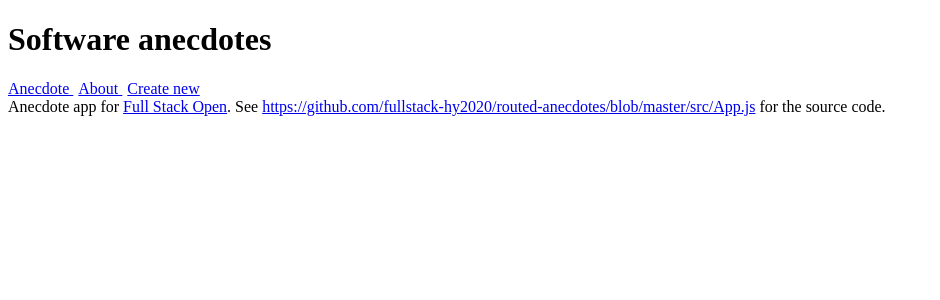
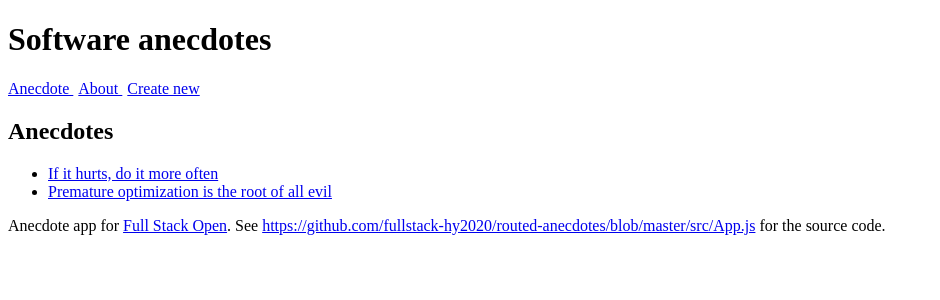
Before and after one commit to Ademola101/Routed-Anecdote, a React (Create React App) app: page / in a window 1280 px wide. Shown: the top 300 px of the page, without its empty margins (0-940 px from the left). Built offline with nearby package versions, Linux system fonts and the light colour scheme.

Commit message:
createnew fix

```diff
--- a/src/App.js
+++ b/src/App.js
@@ -18,7 +18,7 @@ const Menu = () => {
 
     <div>
 
-      <Link style={padding} to = '/anecdotes' > Anecdote </Link>
+      <Link style={padding} to = '/' > Anecdote </Link>
       <Link style={padding} to = '/about' > About </Link>
       <Link style={padding} to = '/create-new' > Create new </Link>
     </div>
@@ -87,10 +87,10 @@ const App = () => {
 
     <Routes>
 
-      <Route path='/anecdotes' element ={<AnecdoteList anecdotes={anecdotes}/>}/>
+      <Route path='/' element ={<AnecdoteList anecdotes={anecdotes}/>}/>
       <Route path='/anecdotes/:id' element ={<Anecdote anecdotes={anecdotes}/>}/>
       <Route path='/about' element ={<About/>}/>
-      <Route path='/create-new' element ={<CreateNew/>}/>
+      <Route path='/create-new' element ={<CreateNew addNew={addNew} />}/>
     </Routes>
 <Footer/>
     </Router>
--- a/src/Components/CreateNew.jsx
+++ b/src/Components/CreateNew.jsx
@@ -1,5 +1,9 @@
 import { useState } from 'react'
-const CreateNew = (props) => {
+import {useNavigate} from 'react-router-dom'
+
+
+const CreateNew = ({addNew}) => {
+  const navigate = useNavigate()
   const [content, setContent] = useState('')
   const [author, setAuthor] = useState('')
   const [info, setInfo] = useState('')
@@ -7,12 +11,14 @@ const CreateNew = (props) => {
 
   const handleSubmit = (e) => {
     e.preventDefault()
-    props.addNew({
+    addNew({
       content,
       author,
       info,
       votes: 0
     })
+
+    navigate('/')
   }
 
   return (
```
